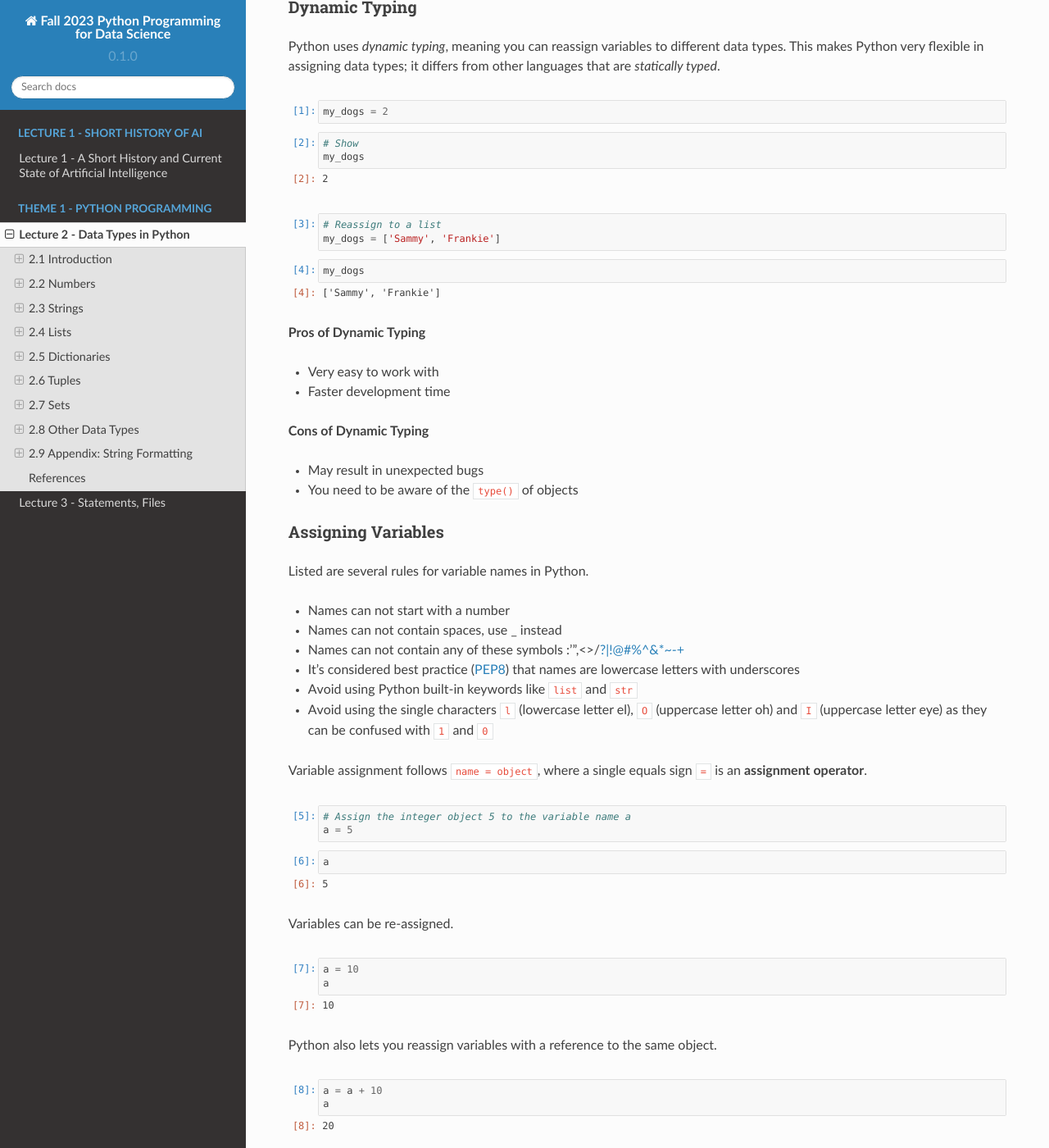
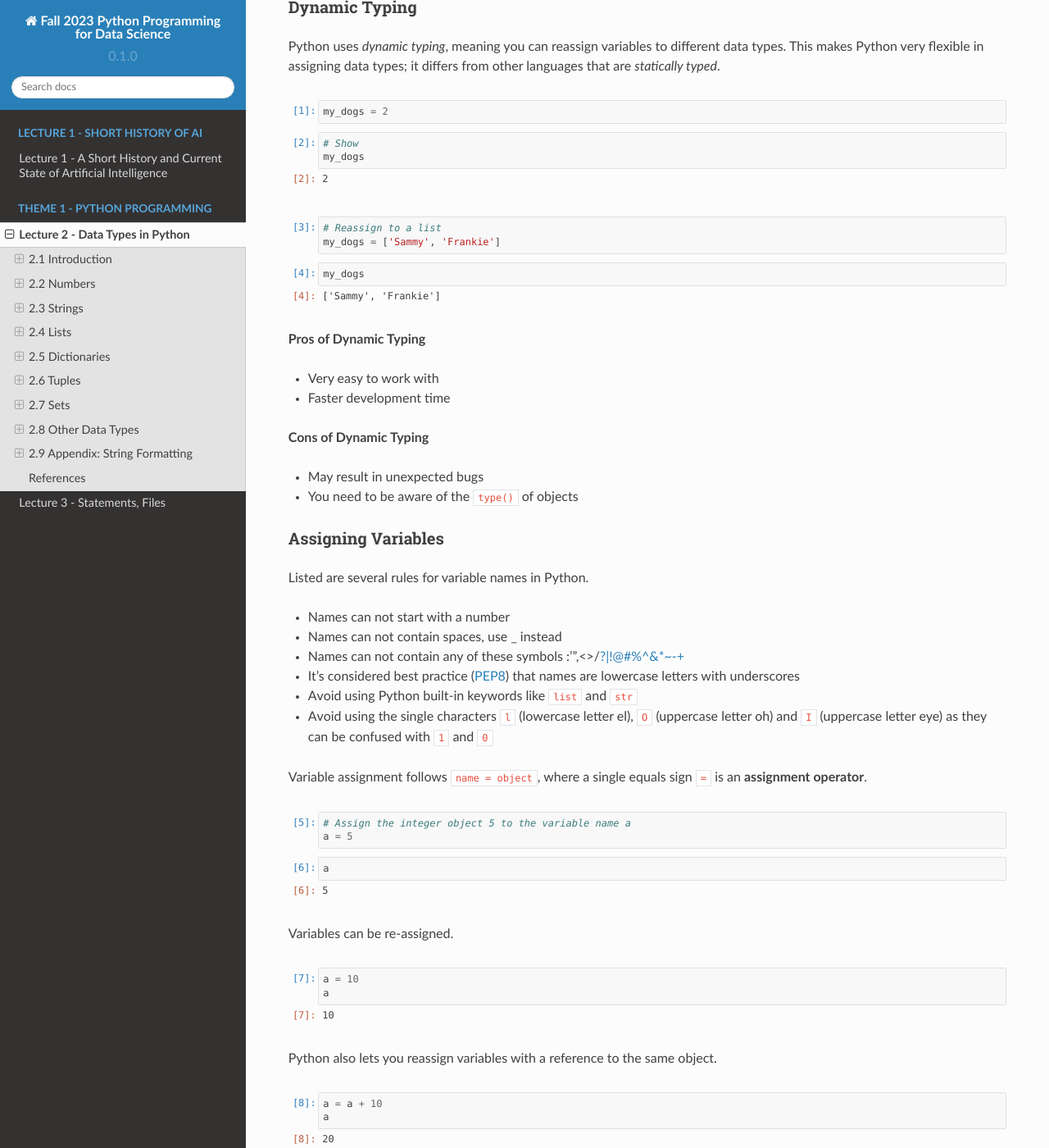
Before and after one commit to avakanski/Fall-2023-Python-Programming-for-Data-Science, a Sphinx documentation site: the page built from docs/Lectures/Theme_1-Python_Programming/Lecture_2-Data_Types_in_Python/Lecture_2-Data_Types.ipynb, in a window 1280 px wide and 1400 px high, scrolled down 1335 px. Shown: the whole window at 82% size. Built offline with Sphinx 7.4.7 and the Read the Docs theme 2.0.0, drawn with Linux system fonts in a browser that asks for light colours.

Commit message:
Update style.css

```diff
--- a/docs/_static/css/style.css
+++ b/docs/_static/css/style.css
@@ -12,5 +12,5 @@ div.output_area.docutils.container {
 }
 
 div.nboutput.nblast.docutils.container {
-  margin-bottom: 20px;
+  margin-bottom: 24px;
 }
```
